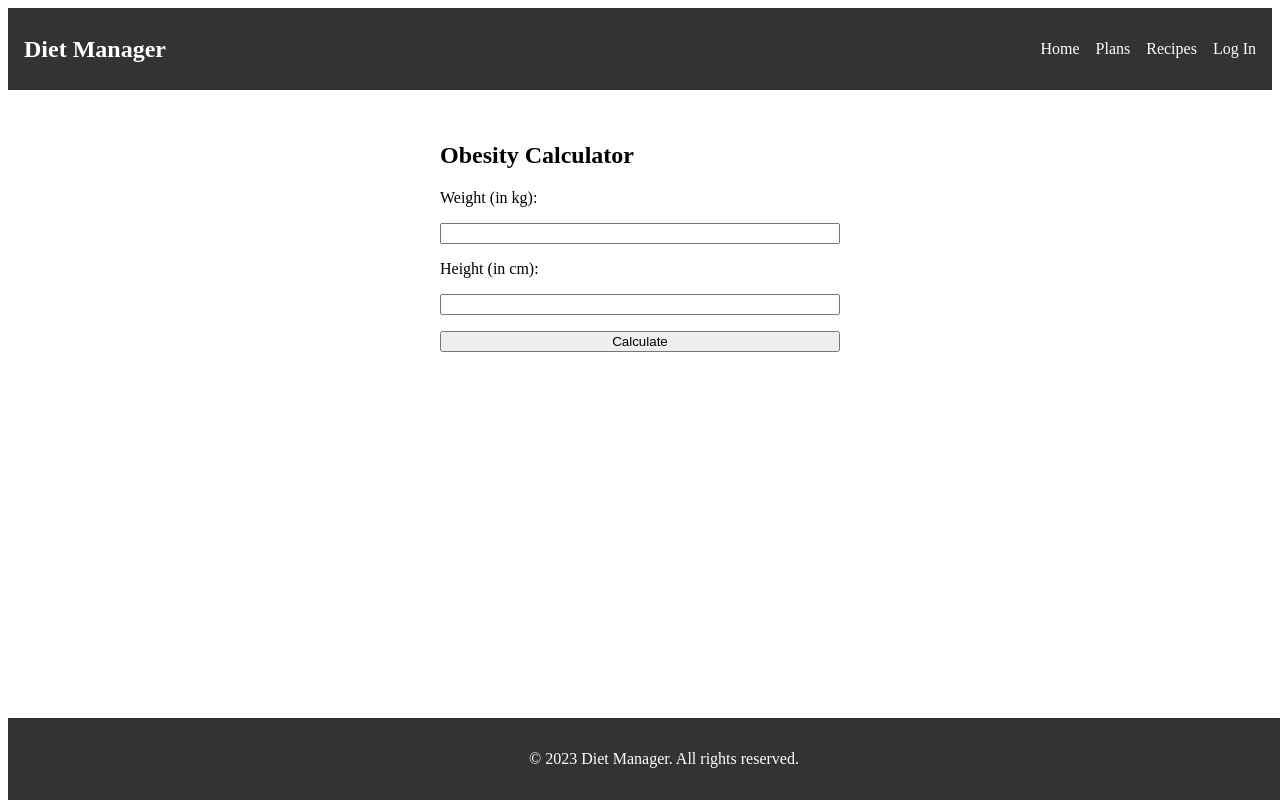
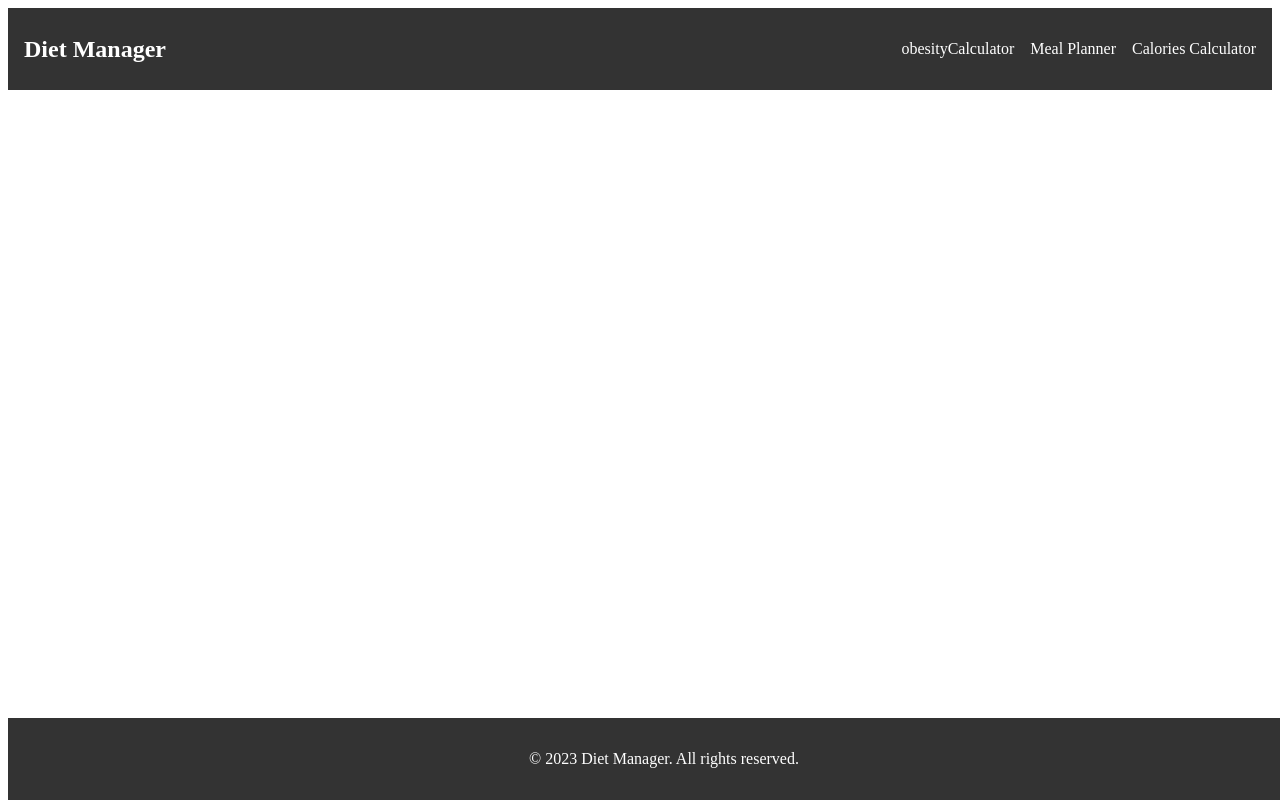
Before and after one commit to AwaisRehman262/DietManagement, a React (Vite) app in the folder Dietmanagement/: page / in a window 1280 px wide. Shown: the top 800 px of the page. Built offline with nearby package versions, Linux system fonts and the light colour scheme.

Commit message:
added react-router-d0m

```diff
--- a/Dietmanagement/package.json
+++ b/Dietmanagement/package.json
@@ -11,7 +11,8 @@
   },
   "dependencies": {
     "react": "^18.2.0",
-    "react-dom": "^18.2.0"
+    "react-dom": "^18.2.0",
+    "react-router-dom": "^6.15.0"
   },
   "devDependencies": {
     "@types/react": "^18.2.15",
--- a/Dietmanagement/src/App.jsx
+++ b/Dietmanagement/src/App.jsx
@@ -3,16 +3,22 @@ import Footer from './components/Footer'
 import './App.css'
 import MealPlanner from './components/Mealplanner'
 import ObesityCalculator from './components/ObesityCalculator'
+import CaloriesCalculator from './components/CaloriesCalculator'
+import { BrowserRouter,Routes,Route } from 'react-router-dom'
 
 function App() {
 
   return (
     <>
-      <Header />
-      {/* <MealPlanner /> */}
-      {/* <CaloriesCalculator /> */}
-      <ObesityCalculator />
-      <Footer />
+      <BrowserRouter >
+          <Header />
+        <Routes>
+          <Route path={"/obesityCalculator"} element={<ObesityCalculator />} />
+          <Route path={"/caloriesCalculator"} element={<CaloriesCalculator />} />
+          <Route path={"/mealPlanner"} element={<MealPlanner/>} />
+        </Routes>
+          <Footer />
+      </BrowserRouter>
     </>
   )
 }
--- a/Dietmanagement/src/components/Header.jsx
+++ b/Dietmanagement/src/components/Header.jsx
@@ -1,5 +1,6 @@
 import React from 'react';
 import './Header.css'; // Import the external CSS file
+import { Link } from 'react-router-dom';
 
 const Header = () => {
     return (
@@ -7,10 +8,9 @@ const Header = () => {
             <h1 className="logo">Diet Manager</h1>
             <nav className="nav">
                 <ul className="navList">
-                    <li className="navItem"><a href="#">Home</a></li>
-                    <li className="navItem"><a href="#">Plans</a></li>
-                    <li className="navItem"><a href="#">Recipes</a></li>
-                    <li className="navItem"><a href="#">Log In</a></li>
+                    <li className="navItem"><Link to={'/obesityCalculator'}>obesityCalculator</Link></li>
+                    <li className="navItem"><Link to={'/mealPlanner'}>Meal Planner</Link></li>
+                    <li className="navItem"><Link to={'/caloriesCalculator'}>Calories Calculator</Link></li>
                 </ul>
             </nav>
         </header>
```
Also changed, not shown: 1 other file (tests, documents, lock files or other folders).
